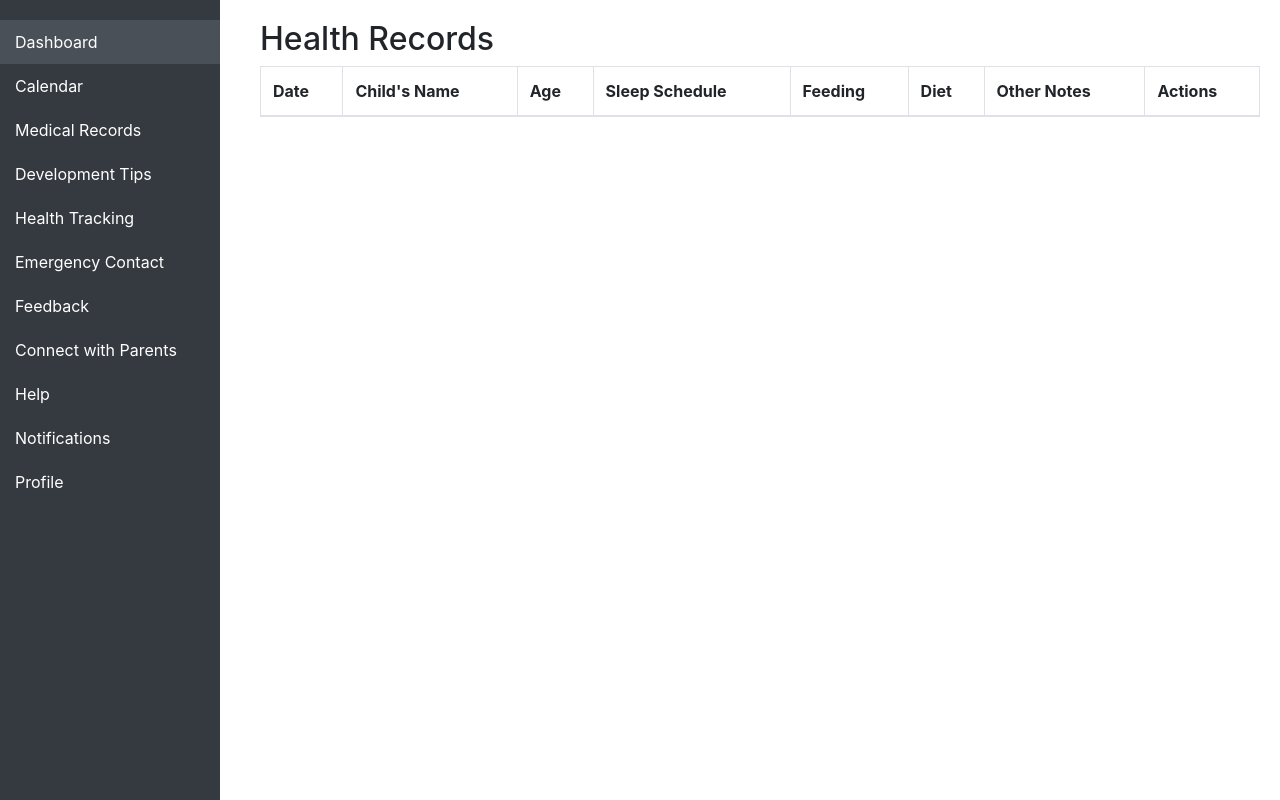
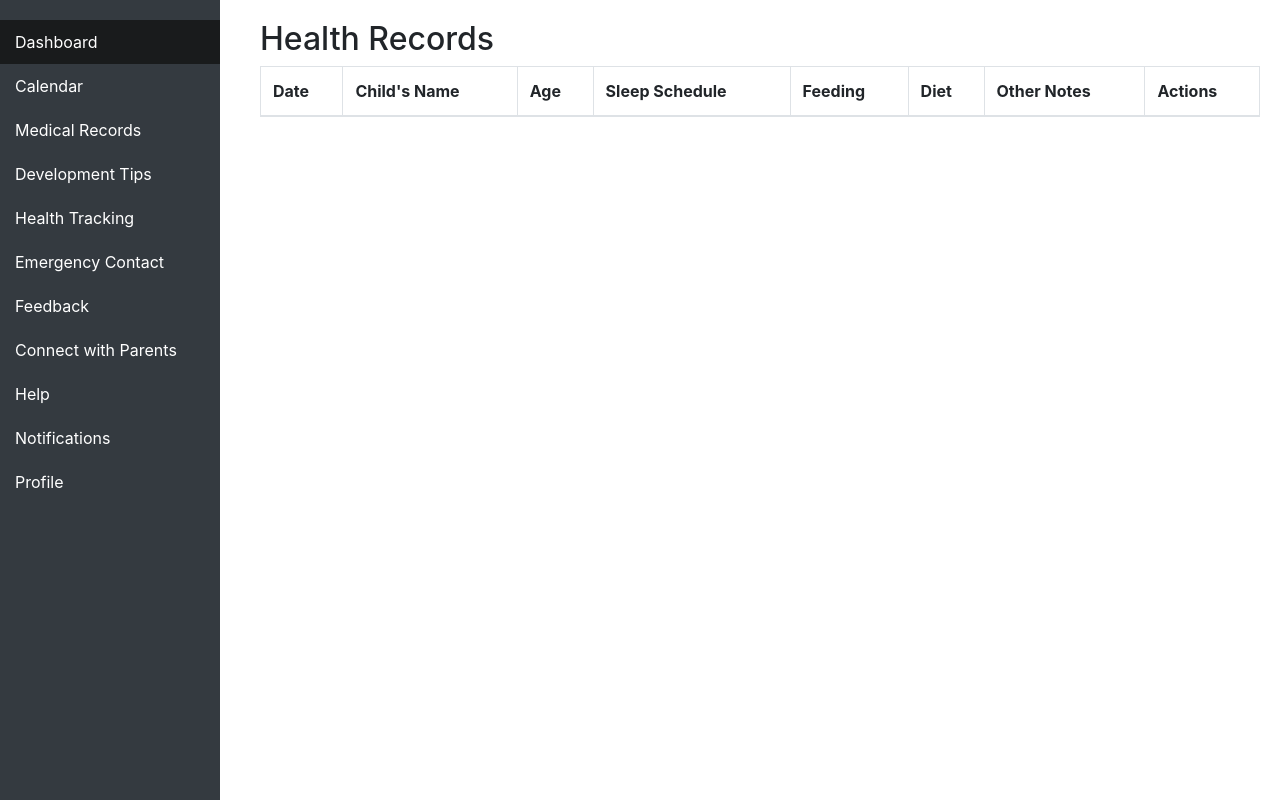
Before and after one commit to parentnav/parentnav, a plain HTML site: page healthrecords.html in a window 1280 px wide. In both pictures the pointer is over the link "Dashboard". Drawn offline with nearby package versions, Linux system fonts and the light colour scheme; no server answers.

Commit message:
Update healthrecords.html

```diff
--- a/healthrecords.html
+++ b/healthrecords.html
@@ -10,7 +10,7 @@
     body { margin: 0; padding: 0; }
     .sidebar { height: 100vh; width: 220px; background-color: #343a40; position: fixed; padding-top: 20px; }
     .sidebar a { display: block; color: white; padding: 10px 15px; text-decoration: none; }
-    .sidebar a:hover { background-color: #495057; }
+    .sidebar a:hover { background-color: #191b1c; }
     .content { margin-left: 240px; padding: 20px; }
     .modal { display: none; position: fixed; top: 0; left: 0; width: 100%; height: 100%; background-color: rgba(0, 0, 0, 0.5); justify-content: center; align-items: center; }
     .modal.show { display: flex; }
```
